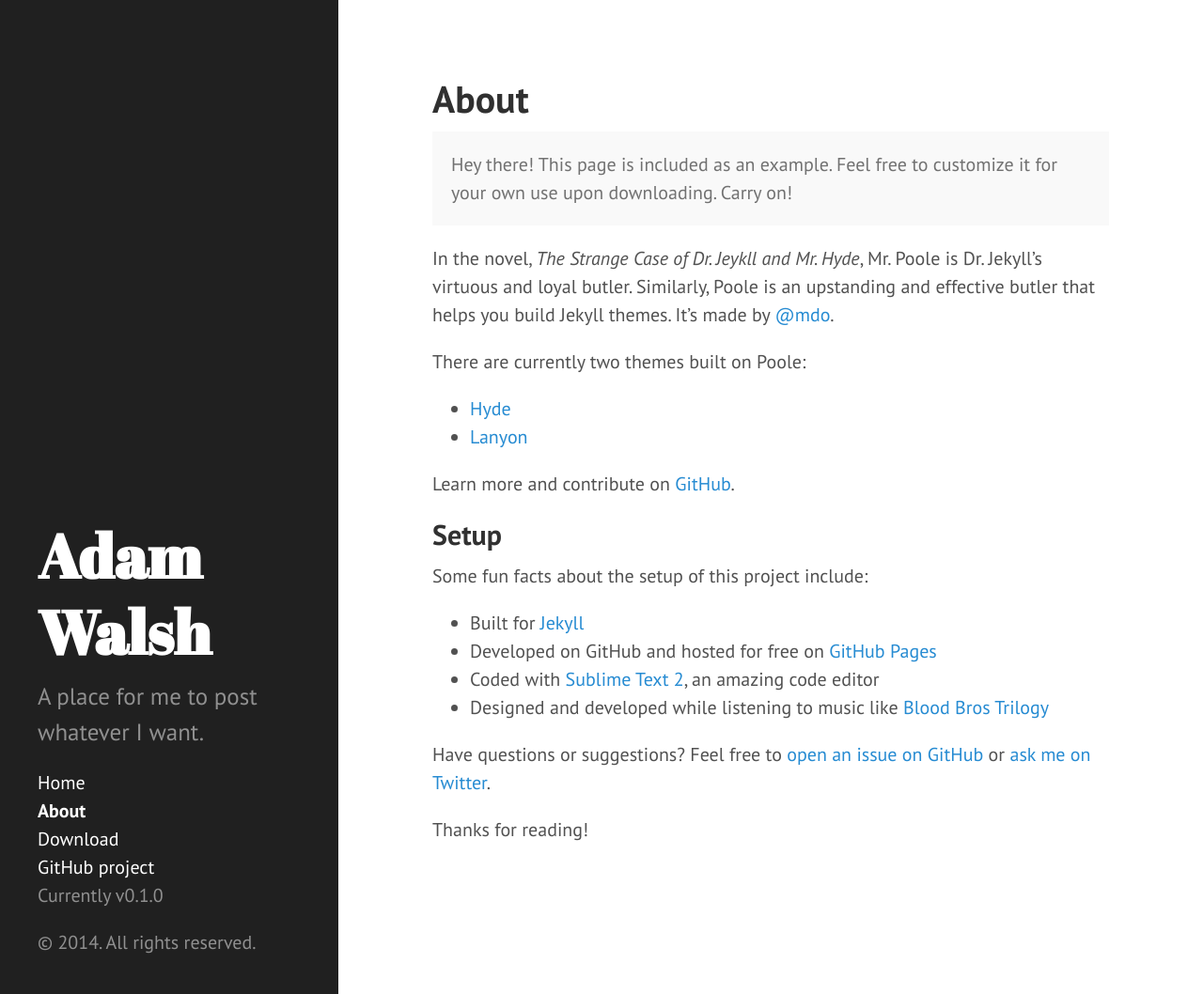
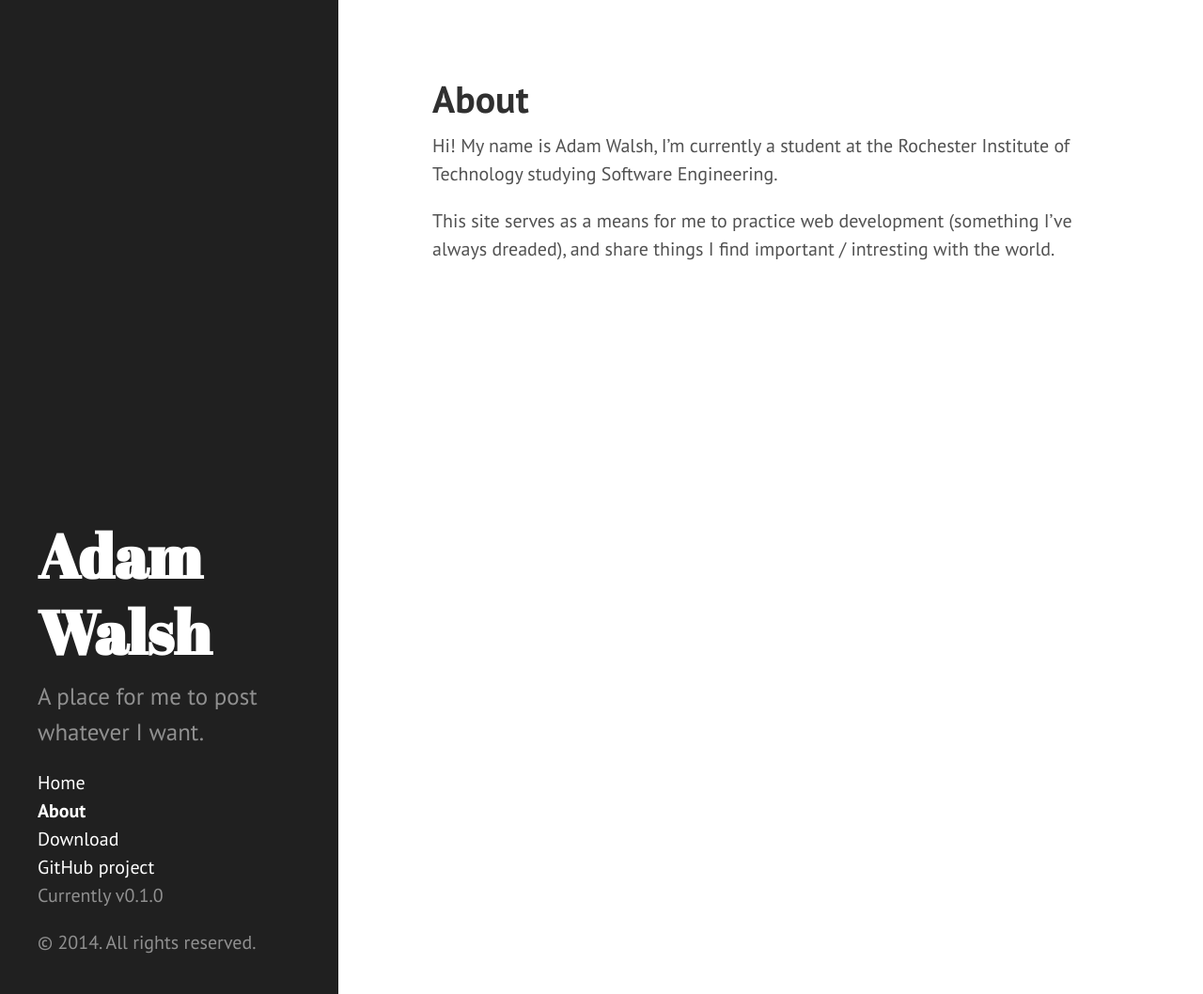
Before and after one commit to walshie4/walshie4.github.io, a Jekyll site: the page built from about.md, in a window 1280 px wide and 1058 px high. Shown: the whole window at 94% size. Built offline with Jekyll 4.4.1, drawn with Linux system fonts in a browser that asks for light colours; Markdown is read by kramdown in place of the engine named in the settings.

Commit message:
Updated about info

```diff
--- a/about.md
+++ b/about.md
@@ -2,29 +2,7 @@
 layout: page
 title: About
 ---
+Hi! My name is Adam Walsh, I'm currently a student at the Rochester Institute of Technology studying Software Engineering.
 
-<p class="message">
-  Hey there! This page is included as an example. Feel free to customize it for your own use upon downloading. Carry on!
-</p>
-
-In the novel, *The Strange Case of Dr. Jeykll and Mr. Hyde*, Mr. Poole is Dr. Jekyll's virtuous and loyal butler. Similarly, Poole is an upstanding and effective butler that helps you build Jekyll themes. It's made by [@mdo](https://twitter.com/mdo).
-
-There are currently two themes built on Poole:
-
-* [Hyde](http://hyde.getpoole.com)
-* [Lanyon](http://lanyon.getpoole.com)
-
-Learn more and contribute on [GitHub](https://github.com/poole).
-
-## Setup
-
-Some fun facts about the setup of this project include:
-
-* Built for [Jekyll](http://jekyllrb.com)
-* Developed on GitHub and hosted for free on [GitHub Pages](https://pages.github.com)
-* Coded with [Sublime Text 2](http://sublimetext.org), an amazing code editor
-* Designed and developed while listening to music like [Blood Bros Trilogy](https://soundcloud.com/maddecent/sets/blood-bros-series)
-
-Have questions or suggestions? Feel free to [open an issue on GitHub](https://github.com/poole/issues/new) or [ask me on Twitter](https://twitter.com/mdo).
-
-Thanks for reading!
+This site serves as a means for me to practice web development (something I've always dreaded), and share things I find important /
+intresting with the world.
```
